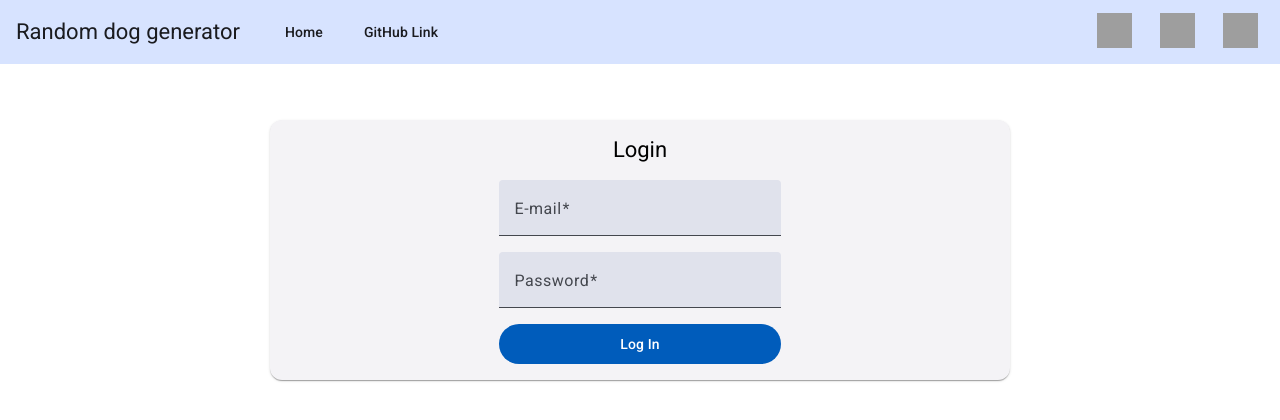
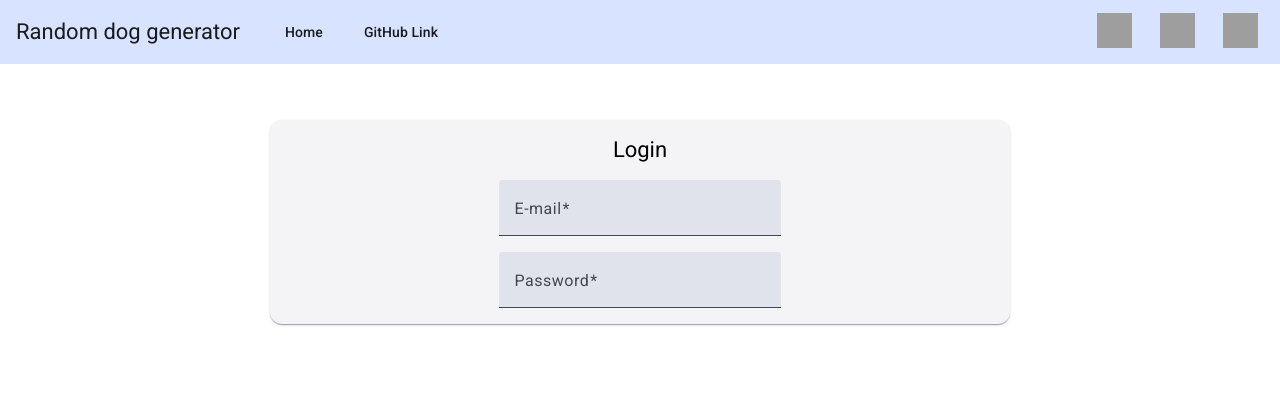
Before and after one commit to msgsummercamp/RaresRacsan, an Angular app in the folder day2FE/my-app/: page /login in a window 1280 px wide. Shown: the top 420 px of the page. Built offline with nearby package versions, Linux system fonts and the light colour scheme; grey boxes are pictures that could not be loaded.

Commit message:
forgot to disable the button when the form is not valid

```diff
--- a/day2FE/my-app/src/app/login/login.component.html
+++ b/day2FE/my-app/src/app/login/login.component.html
@@ -24,7 +24,8 @@
       <mat-error>Password is required.</mat-error>
       }
     </mat-form-field>
-
+    @if (loginFormGroup.valid) {
     <button mat-flat-button type="submit">Log In</button>
+    }
   </form>
 </mat-card>
```
